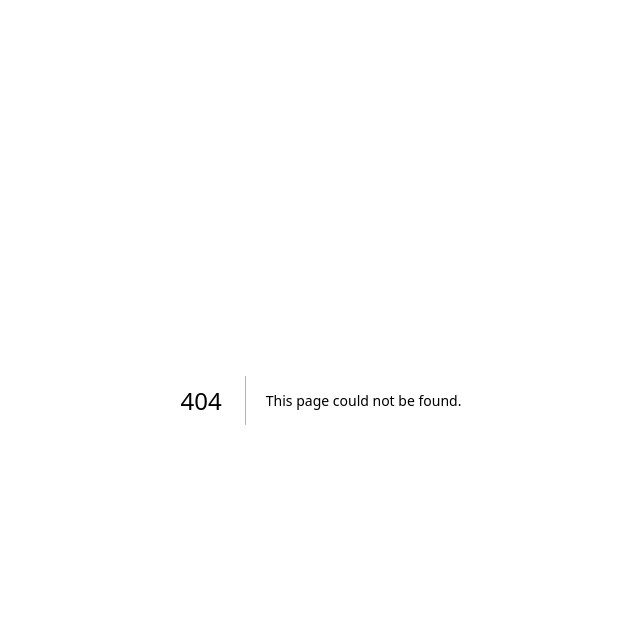
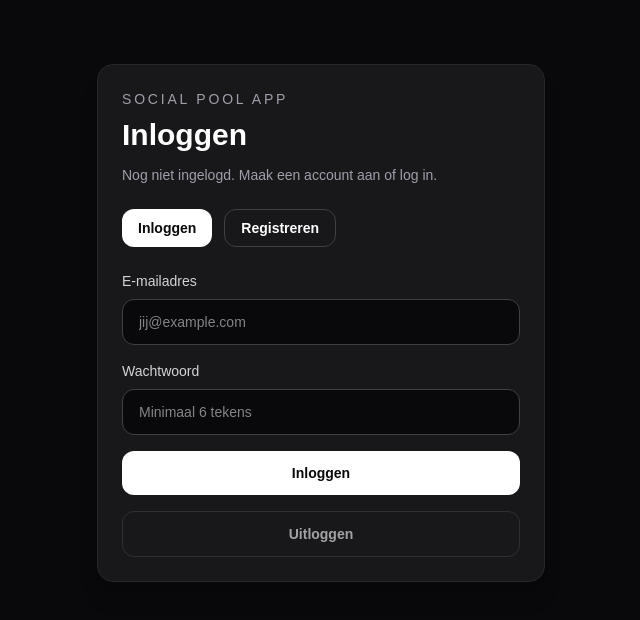
Before and after one commit to Doeks050/social-pool-app, a Next.js app: page /auth in a window 1280 px wide. Before the commit this address had no page. Shown: the top 620 px of the page, without its empty margins (319-959 px from the left). Built offline with nearby package versions, Linux system fonts and the light colour scheme; no server answers.

Commit message:
Add basic Supabase auth flow

```diff
--- a/package.json
+++ b/package.json
@@ -9,6 +9,7 @@
     "lint": "eslint"
   },
   "dependencies": {
+    "@supabase/ssr": "^0.10.2",
     "@supabase/supabase-js": "^2.103.0",
     "next": "16.2.3",
     "react": "19.2.4",
--- /dev/null
+++ b/src/app/auth/page.tsx
@@ -0,0 +1,187 @@
+"use client";
+
+import { FormEvent, useEffect, useState } from "react";
+import { createClient } from "@/lib/supabase-browser";
+
+export default function AuthPage() {
+  const supabase = createClient();
+
+  const [mode, setMode] = useState<"login" | "signup">("login");
+  const [email, setEmail] = useState("");
+  const [password, setPassword] = useState("");
+  const [message, setMessage] = useState("");
+  const [userEmail, setUserEmail] = useState<string | null>(null);
+  const [loading, setLoading] = useState(false);
+
+  async function loadUser() {
+    const {
+      data: { user },
+    } = await supabase.auth.getUser();
+
+    setUserEmail(user?.email ?? null);
+  }
+
+  useEffect(() => {
+    loadUser();
+
+    const {
+      data: { subscription },
+    } = supabase.auth.onAuthStateChange(() => {
+      loadUser();
+    });
+
+    return () => {
+      subscription.unsubscribe();
+    };
+  }, []);
+
+  async function handleSubmit(event: FormEvent<HTMLFormElement>) {
+    event.preventDefault();
+    setLoading(true);
+    setMessage("");
+
+    if (mode === "signup") {
+      const { error } = await supabase.auth.signUp({
+        email,
+        password,
+      });
+
+      if (error) {
+        setMessage(error.message);
+      } else {
+        setMessage("Account aangemaakt. Je kunt nu inloggen.");
+      }
+    } else {
+      const { error } = await supabase.auth.signInWithPassword({
+        email,
+        password,
+      });
+
+      if (error) {
+        setMessage(error.message);
+      } else {
+        setMessage("Succesvol ingelogd.");
+      }
+    }
+
+    setLoading(false);
+  }
+
+  async function handleLogout() {
+    setLoading(true);
+    setMessage("");
+
+    const { error } = await supabase.auth.signOut();
+
+    if (error) {
+      setMessage(error.message);
+    } else {
+      setMessage("Je bent uitgelogd.");
+    }
+
+    setLoading(false);
+  }
+
+  return (
+    <main className="min-h-screen bg-zinc-950 px-6 py-16 text-white">
+      <div className="mx-auto w-full max-w-md rounded-2xl border border-zinc-800 bg-zinc-900 p-6 shadow-xl">
+        <p className="mb-2 text-sm uppercase tracking-[0.2em] text-zinc-400">
+          Social Pool App
+        </p>
+
+        <h1 className="text-3xl font-bold">
+          {mode === "login" ? "Inloggen" : "Account aanmaken"}
+        </h1>
+
+        <p className="mt-3 text-sm text-zinc-400">
+          {userEmail
+            ? `Ingelogd als ${userEmail}`
+            : "Nog niet ingelogd. Maak een account aan of log in."}
+        </p>
+
+        <div className="mt-6 flex gap-3">
+          <button
+            type="button"
+            onClick={() => setMode("login")}
+            className={`rounded-xl px-4 py-2 text-sm font-semibold transition ${
+              mode === "login"
+                ? "bg-white text-zinc-950"
+                : "border border-zinc-700 text-white hover:bg-zinc-800"
+            }`}
+          >
+            Inloggen
+          </button>
+
+          <button
+            type="button"
+            onClick={() => setMode("signup")}
+            className={`rounded-xl px-4 py-2 text-sm font-semibold transition ${
+              mode === "signup"
+                ? "bg-white text-zinc-950"
+                : "border border-zinc-700 text-white hover:bg-zinc-800"
+            }`}
+          >
+            Registreren
+          </button>
+        </div>
+
+        <form onSubmit={handleSubmit} className="mt-6 space-y-4">
+          <div>
+            <label className="mb-2 block text-sm font-medium text-zinc-300">
+              E-mailadres
+            </label>
+            <input
+              type="email"
+              value={email}
+              onChange={(event) => setEmail(event.target.value)}
+              className="w-full rounded-xl border border-zinc-700 bg-zinc-950 px-4 py-3 text-sm outline-none transition focus:border-white"
+              placeholder="jij@example.com"
+              required
+            />
+          </div>
+
+          <div>
+            <label className="mb-2 block text-sm font-medium text-zinc-300">
+              Wachtwoord
+            </label>
+            <input
+              type="password"
+              value={password}
+              onChange={(event) => setPassword(event.target.value)}
+              className="w-full rounded-xl border border-zinc-700 bg-zinc-950 px-4 py-3 text-sm outline-none transition focus:border-white"
+              placeholder="Minimaal 6 tekens"
+              required
+            />
+          </div>
+
+          <button
+            type="submit"
+            disabled={loading}
+            className="w-full rounded-xl bg-white px-4 py-3 text-sm font-semibold text-zinc-950 transition hover:bg-zinc-200 disabled:cursor-not-allowed disabled:opacity-60"
+          >
+            {loading
+              ? "Bezig..."
+              : mode === "login"
+              ? "Inloggen"
+              : "Account aanmaken"}
+          </button>
+        </form>
+
+        <button
+          type="button"
+          onClick={handleLogout}
+          disabled={loading || !userEmail}
+          className="mt-4 w-full rounded-xl border border-zinc-700 px-4 py-3 text-sm font-semibold text-white transition hover:bg-zinc-800 disabled:cursor-not-allowed disabled:opacity-60"
+        >
+          Uitloggen
+        </button>
+
+        {message ? (
+          <div className="mt-4 rounded-xl border border-zinc-800 bg-zinc-950 px-4 py-3 text-sm text-zinc-300">
+            {message}
+          </div>
+        ) : null}
+      </div>
+    </main>
+  );
+}
--- a/src/app/page.tsx
+++ b/src/app/page.tsx
@@ -1,3 +1,4 @@
+import Link from "next/link";
 import Container from "@/components/Container";
 
 export default function HomePage() {
@@ -21,13 +22,19 @@ export default function HomePage() {
             </p>
 
             <div className="mt-8 flex flex-col gap-4 sm:flex-row">
-              <button className="rounded-xl bg-white px-6 py-3 text-sm font-semibold text-zinc-950 transition hover:bg-zinc-200">
+              <Link
+                href="/auth"
+                className="rounded-xl bg-white px-6 py-3 text-sm font-semibold text-zinc-950 transition hover:bg-zinc-200"
+              >
                 Poule maken
-              </button>
+              </Link>
 
-              <button className="rounded-xl border border-zinc-700 px-6 py-3 text-sm font-semibold text-white transition hover:bg-zinc-900">
+              <Link
+                href="/auth"
+                className="rounded-xl border border-zinc-700 px-6 py-3 text-sm font-semibold text-white transition hover:bg-zinc-900"
+              >
                 Inloggen
-              </button>
+              </Link>
             </div>
           </div>
 
--- /dev/null
+++ b/src/lib/supabase-browser.ts
@@ -0,0 +1,8 @@
+import { createBrowserClient } from "@supabase/ssr";
+
+export function createClient() {
+  return createBrowserClient(
+    process.env.NEXT_PUBLIC_SUPABASE_URL!,
+    process.env.NEXT_PUBLIC_SUPABASE_ANON_KEY!
+  );
+}
```
Also changed, not shown: 1 other file (tests, documents, lock files or other folders).
